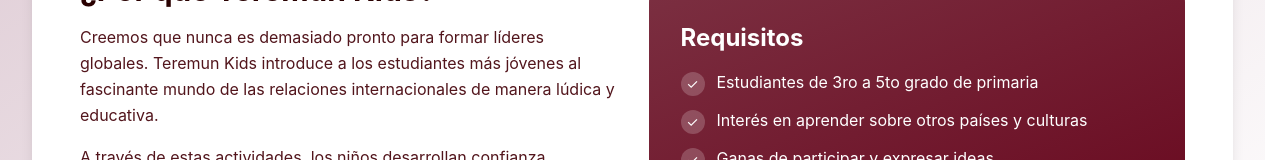
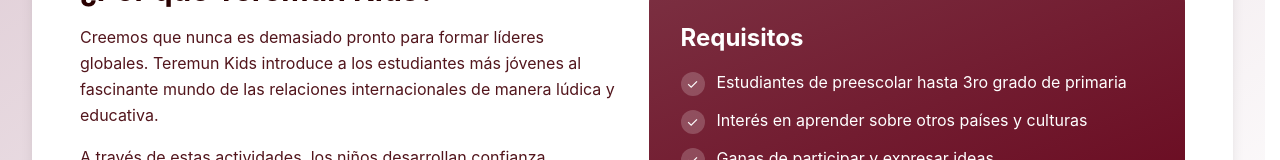
Before and after one commit to michellevcampos/teremun, a React (Vite) app: page /teremun-kids in a window 1280 px wide. Shown: the part 518-678 px from the top of the page. Built offline with nearby package versions, Linux system fonts and the light colour scheme.

Commit message:
actualizar rango de grados TEREMUN Kids a preescolar hasta 3ro

```diff
--- a/src/components/TeremunKids.tsx
+++ b/src/components/TeremunKids.tsx
@@ -35,7 +35,7 @@ const TeremunKids = () => {
                   <div className="w-6 h-6 bg-white/20 rounded-full flex items-center justify-center flex-shrink-0 mt-0.5">
                     <span className="text-sm">✓</span>
                   </div>
-                  <span>Estudiantes de 3ro a 5to grado de primaria</span>
+                  <span>Estudiantes de preescolar hasta 3ro grado de primaria</span>
                 </li>
                 <li className="flex items-start gap-3">
                   <div className="w-6 h-6 bg-white/20 rounded-full flex items-center justify-center flex-shrink-0 mt-0.5">
```
